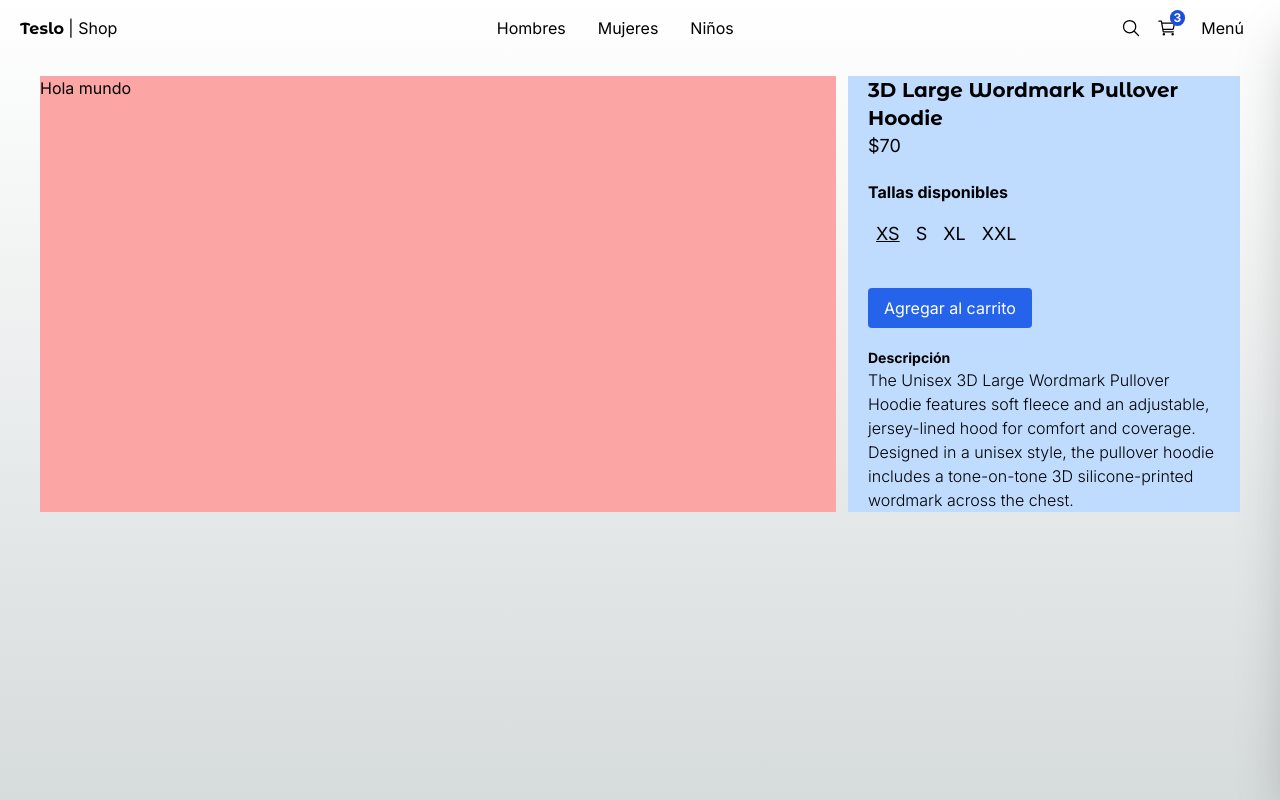
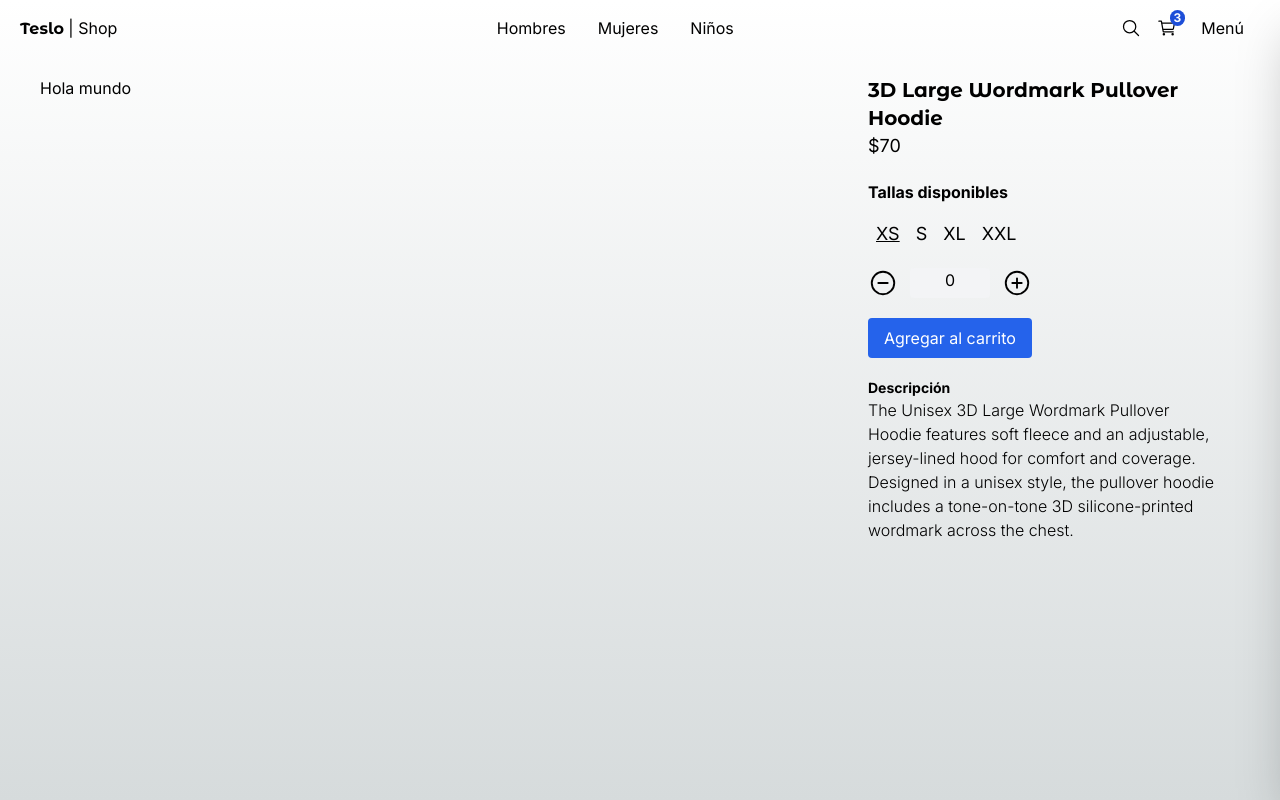
Before and after one commit to juansanguinoo/teslo-shop, a Next.js app: page /product/3d_large_wordmark_pullover_hoodie in a window 1280 px wide. Built offline with nearby package versions, Linux system fonts and the light colour scheme.

Commit message:
Add QuantitySelector component to product page

```diff
--- a/src/app/(shop)/product/[slug]/page.tsx
+++ b/src/app/(shop)/product/[slug]/page.tsx
@@ -1,4 +1,4 @@
-import { SizeSelector } from "@/components";
+import { QuantitySelector, SizeSelector } from "@/components";
 import { montserrat } from "@/config/font";
 import { initialData } from "@/seed/seed";
 import { notFound } from "next/navigation";
@@ -19,11 +19,11 @@
 
   return (
     <div className="mt-5 mb-20 grid grid-cols-1 md:grid-cols-3 gap-3">
-      <div className="col-span-1 md:col-span-2 bg-red-300">
+      <div className="col-span-1 md:col-span-2">
         <h1>Hola mundo</h1>
       </div>
 
-      <div className="col-span-1 px-5 bg-blue-200">
+      <div className="col-span-1 px-5">
         <h1 className={`${montserrat.className} antialiased font-bold text-xl`}>
           {product.title}
         </h1>
@@ -34,6 +34,8 @@
           availableSizes={product.sizes}
         />
 
+        <QuantitySelector quantity={1} />
+
         <button className="btn-primary my-5">Agregar al carrito</button>
 
         <h3 className="font-bold text-sm">Descripción</h3>
--- a/src/components/index.ts
+++ b/src/components/index.ts
@@ -5,3 +5,4 @@
 export * from "./products/product-grid/ProductGridItem";
 export * from "./ui/sidebar/Sidebar";
 export * from "./product/size-selector/SizeSelector";
+export * from "./product/quantity-selector/QuantitySelector";
--- /dev/null
+++ b/src/components/product/quantity-selector/QuantitySelector.tsx
@@ -0,0 +1,34 @@
+"use client";
+
+import React, { useState } from "react";
+import { IoAddCircleOutline, IoRemoveCircleOutline } from "react-icons/io5";
+
+interface QuantitySelectorProps {
+  quantity: number;
+}
+
+export const QuantitySelector = ({ quantity }: QuantitySelectorProps) => {
+  const [count, setCount] = useState(0);
+
+  const onQuantityChanged = (value: number) => {
+    if (count + value < 1) return;
+
+    setCount(count + value);
+  };
+
+  return (
+    <div className="flex">
+      <button onClick={() => onQuantityChanged(-1)}>
+        <IoRemoveCircleOutline size={30} />
+      </button>
+
+      <span className="w-20 mx-3 px-5 bg-gray-100 text-center rounded">
+        {count}
+      </span>
+
+      <button onClick={() => onQuantityChanged(+1)}>
+        <IoAddCircleOutline size={30} />
+      </button>
+    </div>
+  );
+};
```
